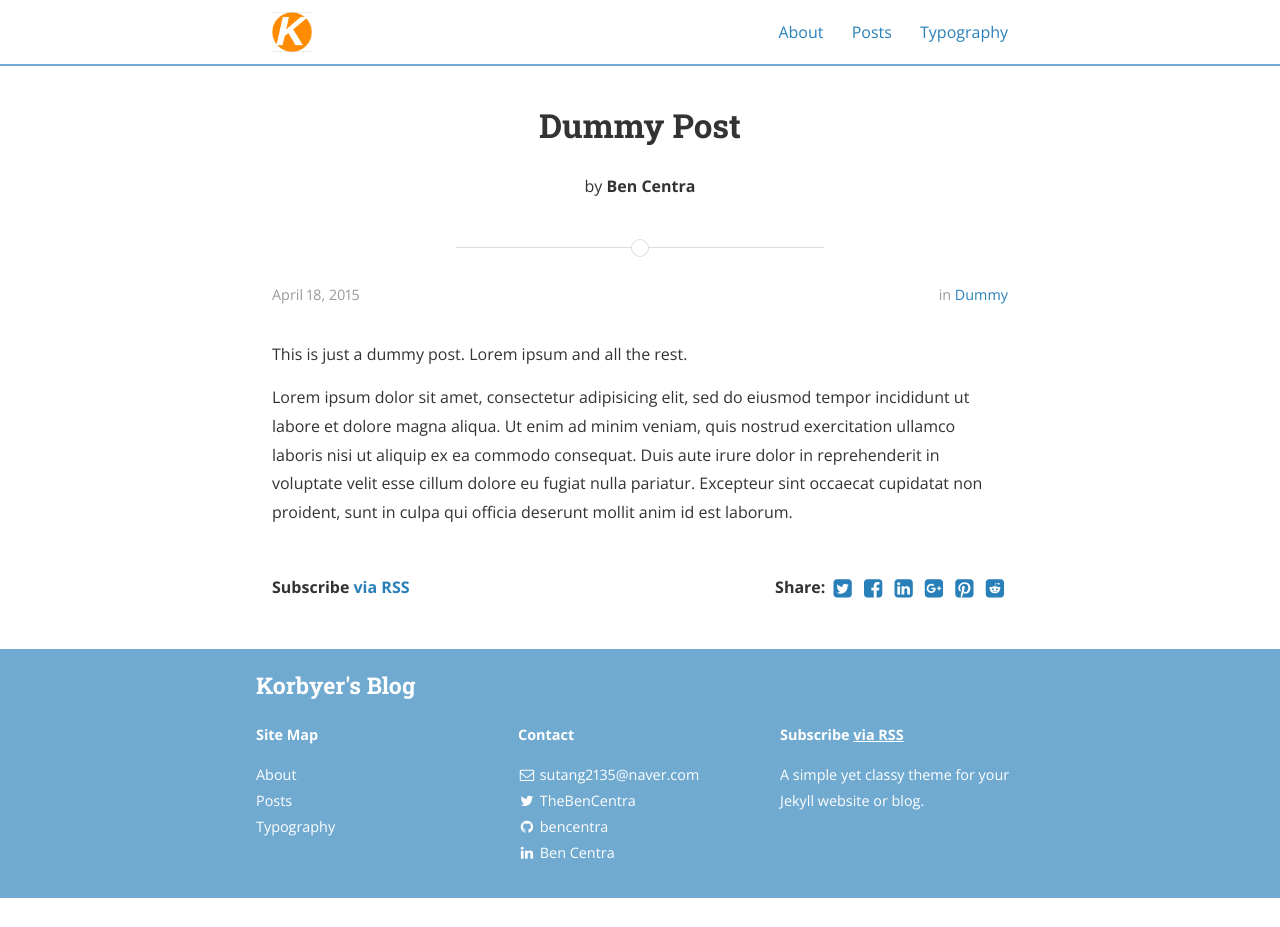
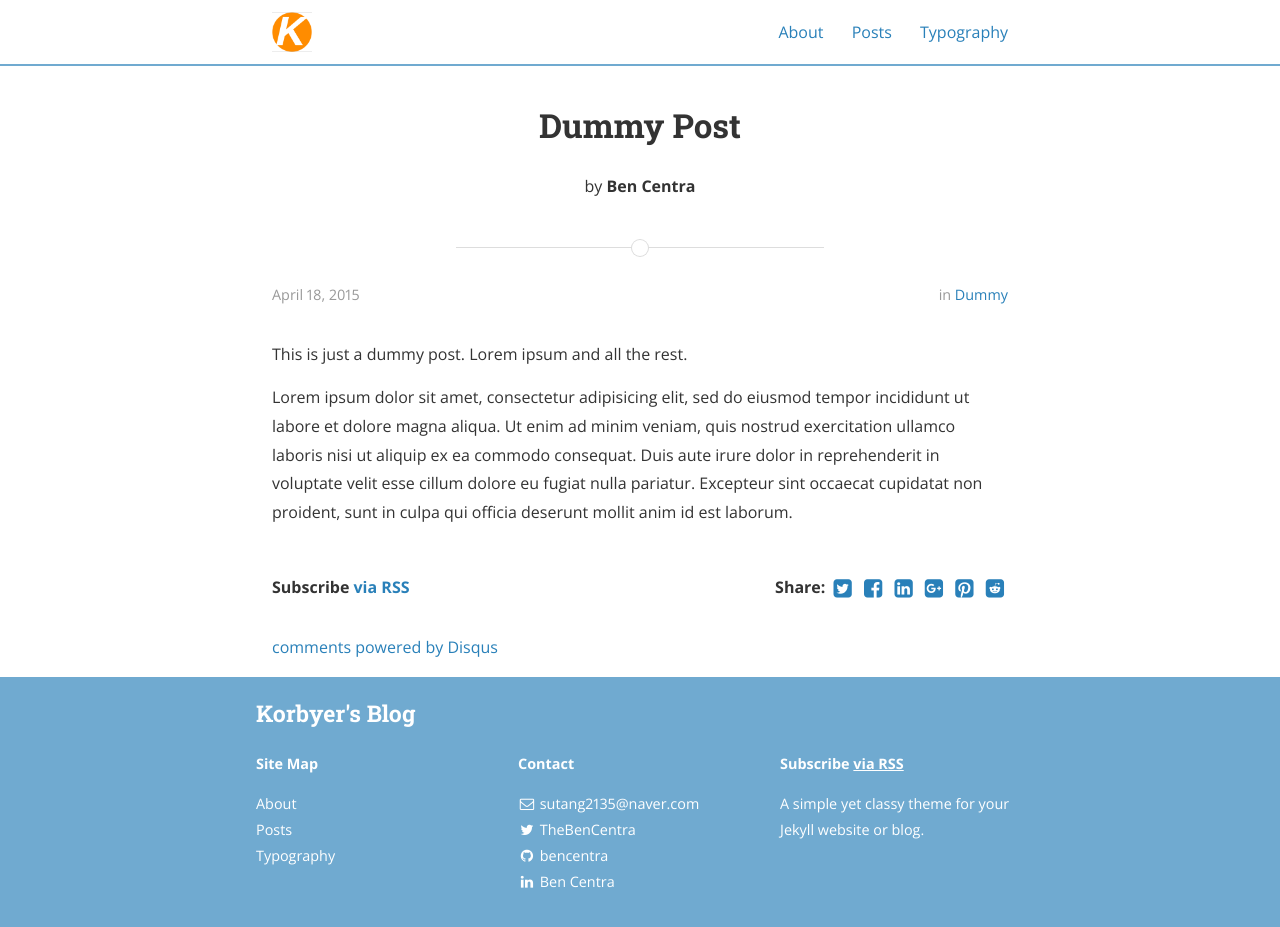
Before and after one commit to Korbyer/Korbyer.github.io, a Jekyll site: the page built from _posts/2015-04-18-dummy.markdown, in a window 1280 px wide. Built offline with Jekyll 4.4.1, drawn with Linux system fonts in a browser that asks for light colours; nearby versions of some CDN libraries; comment, search, counter and statistics services are not loaded; before the commit the page ends 900 px from its top, so only the background shows below that; part of the change alters nothing that is shown.

Commit message:
Change Disqus & Google Analystics Settings, Disabled 'Jekyll Archives' Settings

```diff
--- a/_config.yml
+++ b/_config.yml
@@ -1,7 +1,7 @@
 # External gems
 # See http://ixti.net/software/2013/01/28/using-jekyll-plugins-on-github-pages.html for making `jekyll archives` work.
 gems:
-  - jekyll-archives # Sorry, not GitHub pages friendly!
+  #- jekyll-archives # Sorry, not GitHub pages friendly!
   - jekyll-sitemap
   - jekyll-paginate
 
@@ -41,10 +41,10 @@ jekyll-archives:
     tag: '/tag/:name/'
 
 # Disqus comments
-# disqus_shortname: bencentra
+disqus_shortname: korbyer
 
 # Google analytics
-# ga_tracking_id: "UA-XXXX-1"
+ga_tracking_id: "UA-116117991-1"
 
 # Category descriptions (for archive pages)
 descriptions:
```
